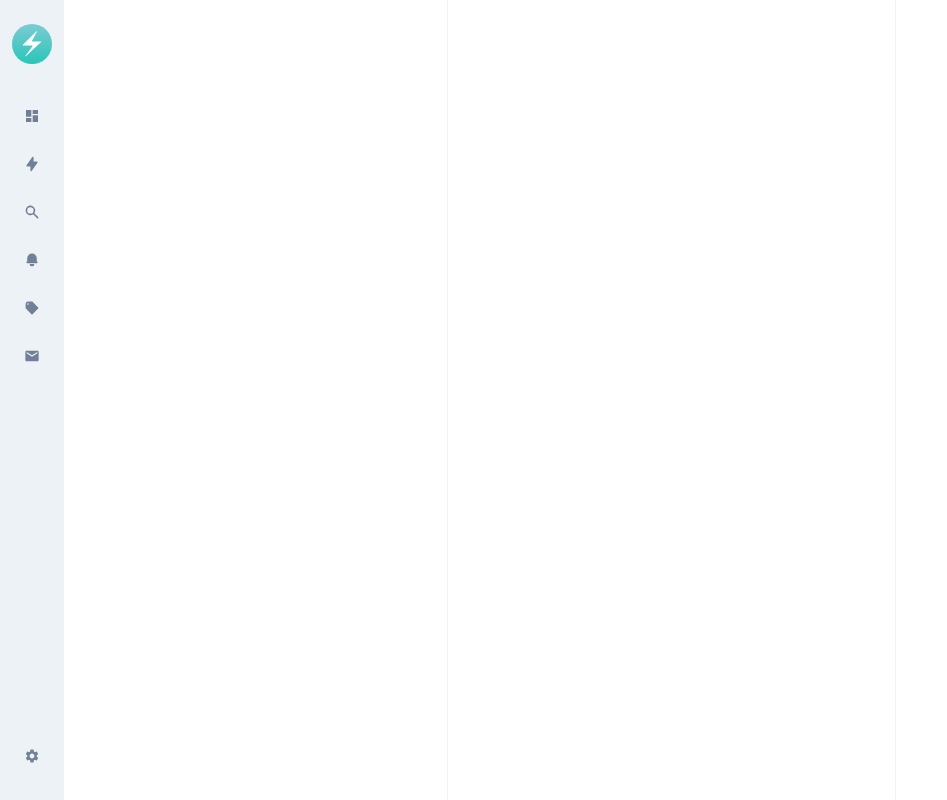
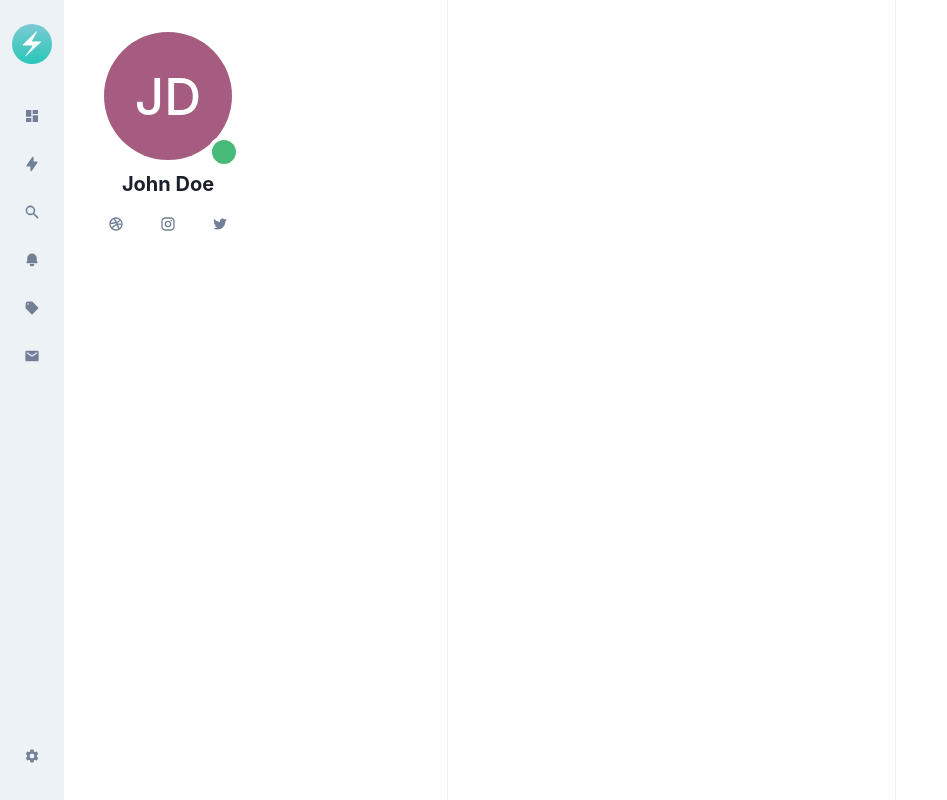
Before and after one commit to amatureApe/chakra-chat-app, a Next.js app in the folder chat-app/: page / in a window 1280 px wide. Shown: the whole page, without its empty margins (0-947 px from the left). Built offline with nearby package versions, Linux system fonts and the light colour scheme.

Commit message:
add avatar badge and layout for chat history

```diff
--- /dev/null
+++ b/chat-app/components/ChatHistory/ChatHistorySidebar.tsx
@@ -0,0 +1,52 @@
+import { VStack, Flex, Avatar, AvatarBadge, Heading, HStack, IconButton } from '@chakra-ui/react'
+import { RiDribbbleLine, RiInstagramLine, RiTwitterFill } from 'react-icons/ri'
+
+const ChatHistorySidebar = () => {
+  return (
+    <VStack h="full" alignItems="center">
+      <Flex
+        w="full"
+        flexDirection="column"
+        alignItems="center"
+        justifyContent="flex-start"
+      >
+        <Avatar name="John Doe" size="2xl">
+          <AvatarBadge bg="green.400" boxSize={8} borderWidth={4} />
+        </Avatar>
+        <VStack>
+          <Heading size="md" mt={{ base: 0, lg: 3 }}>
+            John Doe
+          </Heading>
+          <HStack px={8} justifyContent="center" spacing={3} mt={6}>
+            <IconButton
+              icon={<RiDribbbleLine />}
+              variant="ghost"
+              rounded="full"
+              color="gray.500"
+              h={10}
+              aria-label="Dribbble Account"
+            />
+            <IconButton
+              icon={<RiInstagramLine />}
+              variant="ghost"
+              rounded="full"
+              color="gray.500"
+              h={10}
+              aria-label="Instagram Account"
+            />
+            <IconButton
+              icon={<RiTwitterFill />}
+              variant="ghost"
+              rounded="full"
+              color="gray.500"
+              h={10}
+              aria-label="Twitter Account"
+            />
+          </HStack>
+        </VStack>
+      </Flex>
+    </VStack>
+  )
+}
+
+export default ChatHistorySidebar
--- a/chat-app/pages/index.tsx
+++ b/chat-app/pages/index.tsx
@@ -1,12 +1,17 @@
 import { HStack, Flex } from '@chakra-ui/react'
+import { RiDribbbleLine, RiInstagramLine, RiTwitterFill } from 'react-icons/ri'
+
 import Navigation from '../components/Navigation'
+import ChatHistorySidebar from '../components/ChatHistory/ChatHistorySidebar'
 
 const IndexPage = () => (
   <HStack h="100vh" spacing={0}>
     <Flex as="nav" h="full" maxW={16} w="full" bg="gray.100">
       <Navigation />
     </Flex>
-    <Flex as="aside" h="full" maxW="sm" w="full" borderRightColor="gray.100" borderRightWidth={1} />
+    <Flex as="aside" h="full" maxW="sm" w="full" borderRightColor="gray.100" borderRightWidth={1} pt={8}>
+      <ChatHistorySidebar />
+    </Flex>
     <Flex as="main" h="full" flex={1} borderRightColor="gray.100" borderRightWidth={1} />
     <Flex as="aside" h="full" maxW="sm" w="full" />
   </HStack>
```
